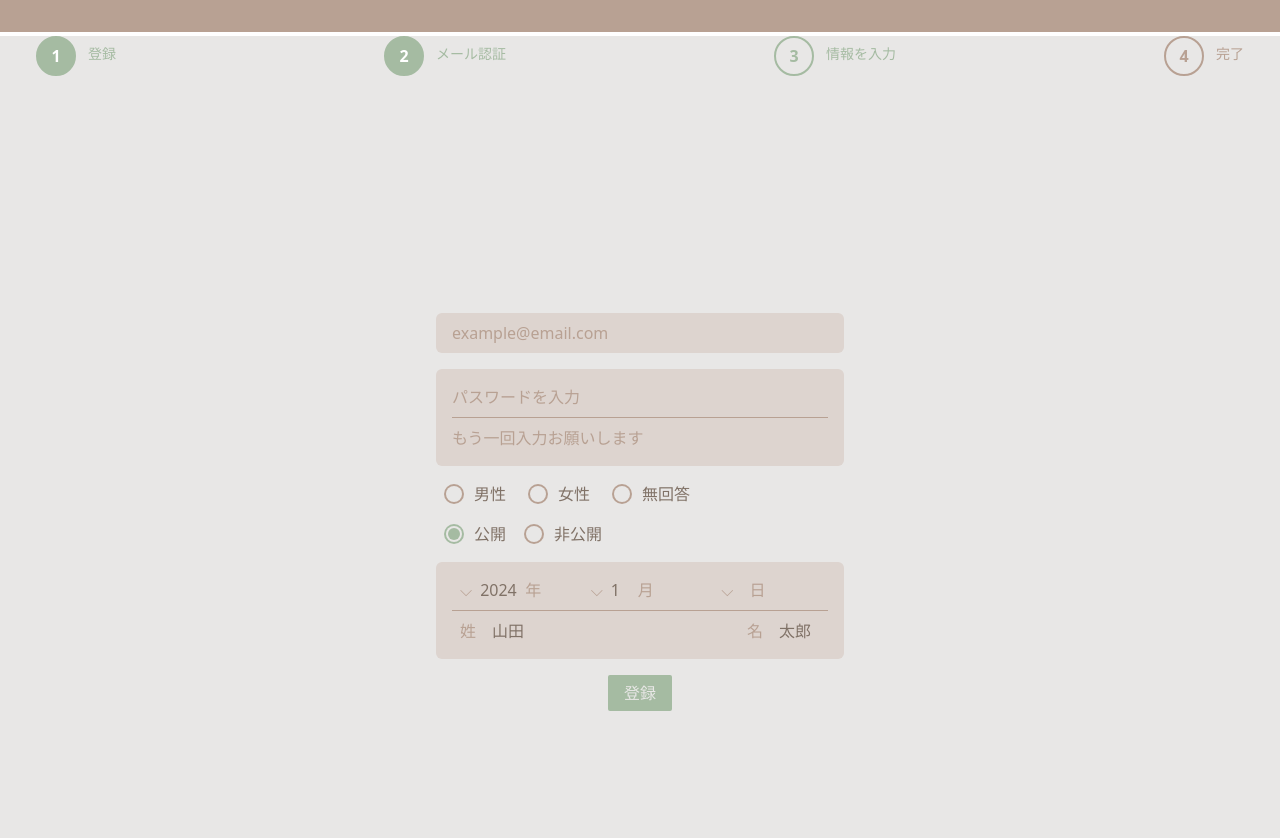
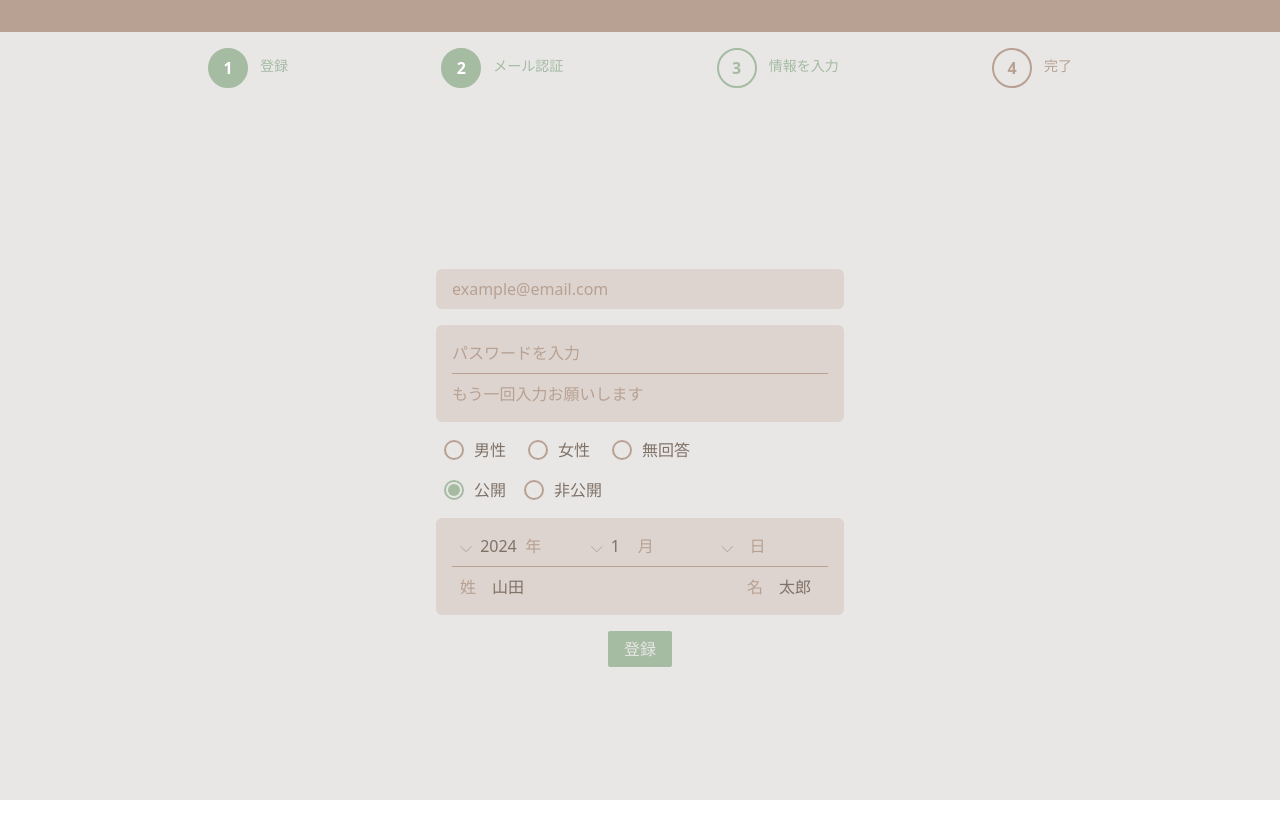
Before and after one commit to Ecc-asplay/frontend, a Next.js app in the folder yamiyoake/: page /register in a window 1280 px wide. Shown: the top 838 px of the page. After the commit the page ends 800 px from the top, so only its background shows below. Built offline with nearby package versions, Linux system fonts and the light colour scheme.

Commit message:
CSS調整

```diff
--- a/yamiyoake/src/app/guidelines_main/page.tsx
+++ b/yamiyoake/src/app/guidelines_main/page.tsx
@@ -5,7 +5,7 @@ import Image from "next/image";
 
 const GuidelinesMain: React.FC = () => {
     return(
-        <div className="flex flex-col  justify-center items-center bg-basebg px-6">
+        <div className="flex flex-col justify-center items-center bg-basebg px-6">
             <div className="fixed top-0 w-full h-8 bg-headerbrown"></div>
             {/* ロゴ */}
             <div className="flex justify-center items-center m-12">
--- a/yamiyoake/src/app/register/RegisterLayout.tsx
+++ b/yamiyoake/src/app/register/RegisterLayout.tsx
@@ -8,9 +8,14 @@ type RegisterLayoutProps = {
 
 const RegisterLayout: React.FC<RegisterLayoutProps> = ({ step, children }) => {
   return (
-    <div className=" bg-basebg" >
-        <StepBar step={step} />
-        <div>{children}</div>
+    <div className="min-h-screen flex flex-col items-center overflow-y-auto bg-basebg " >
+        <div className="w-3/4">
+          <StepBar step={step} />
+        </div>
+
+        <div className="flex-grow w-full flex flex-col justify-center items-center px-4">
+          {children}
+          </div>
     </div>
   );
 };
--- a/yamiyoake/src/app/register/StepBar.tsx
+++ b/yamiyoake/src/app/register/StepBar.tsx
@@ -13,7 +13,7 @@ const steps = [
 
 const StepBar: React.FC<StepBarPosition> = ({step}) => {
     return(
-        <div className="flex justify-between items-center m-9">
+        <div className="flex justify-between items-center m-12">
             {steps.map((s) => (
                 <div key={s.id} className="flex gap-x-3">
                     <div className={`flex items-center justify-center w-10 h-10 rounded-full font-semibold border-2
--- a/yamiyoake/src/app/register/page.tsx
+++ b/yamiyoake/src/app/register/page.tsx
@@ -107,7 +107,7 @@ const Register: React.FC = () => {
     return(
         <RegisterLayout step={step}>
             <div className="fixed top-0 w-full h-8 bg-headerbrown"></div>
-            <div className="flex justify-center items-center min-h-screen bg-basebg">
+            <div className="flex justify-center items-center overflowy-y-auto bg-basebg">
                 {/* ここは第三Step */}
                 <form onSubmit={handleSubmit} className="p-5 rounded-lg w-full max-w-md space-y-4">
                     {/* Email */}
```
